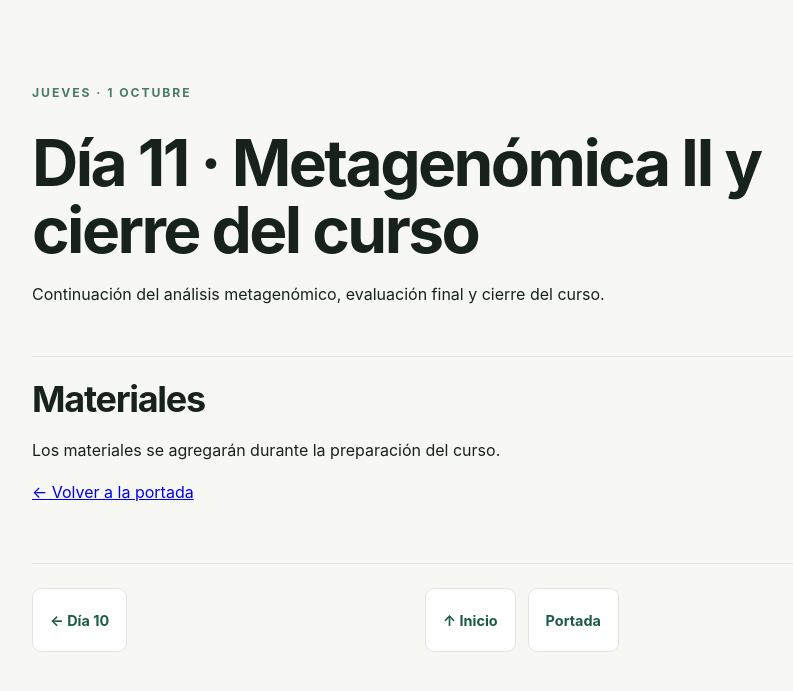
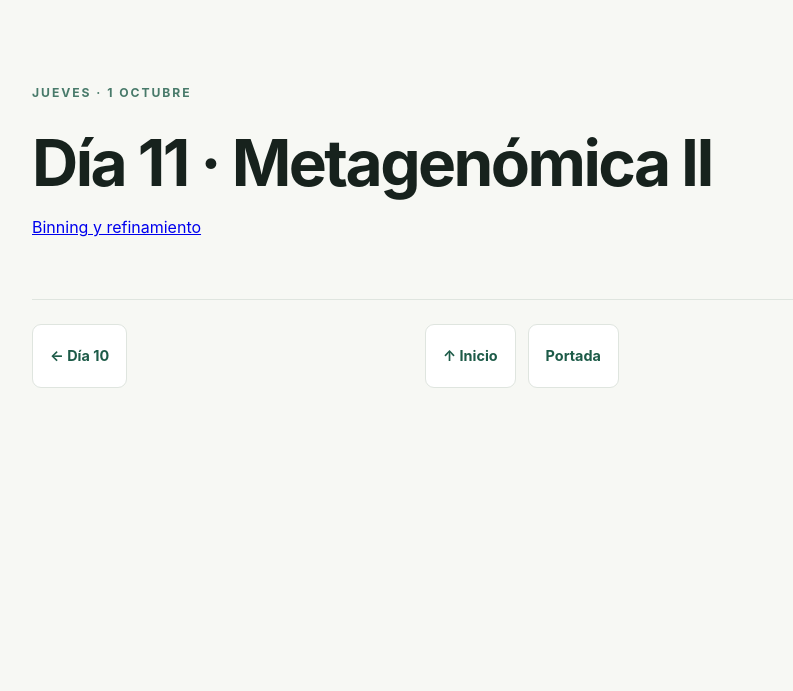
Before and after one commit to vitoem/HBGT_2026, a Jekyll site: the page built from docs/dia-11.md, in a window 1280 px wide. Shown: the top 691 px of the page, without its empty margins (118-911 px from the left). Built offline with Jekyll 4.4.1, drawn with Linux system fonts in a browser that asks for light colours.

Commit message:
Update Día 11 section for Metagenómica II
Removed course closure details and added link to binning and refinement.

```diff
--- a/docs/dia-11.md
+++ b/docs/dia-11.md
@@ -5,12 +5,6 @@ title: "Día 11 · Metagenómica II y cierre del curso"
 
 <span class="eyebrow">Jueves · 1 octubre</span>
 
-# Día 11 · Metagenómica II y cierre del curso
+# Día 11 · Metagenómica II
 
-Continuación del análisis metagenómico, evaluación final y cierre del curso.
-
-## Materiales
-
-Los materiales se agregarán durante la preparación del curso.
-
-[← Volver a la portada](./)
+[Binning y refinamiento](https://dianaoaxaca.github.io/reads2mags_inecol/00.Contenido.html#d%C3%ADa-2-binning-y-refinamiento)
```
